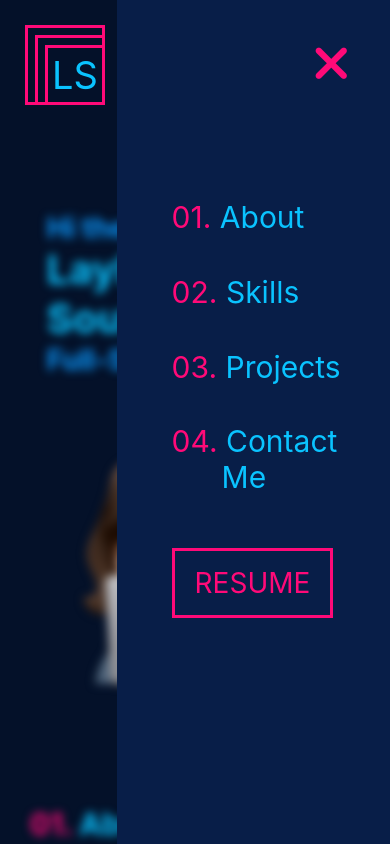
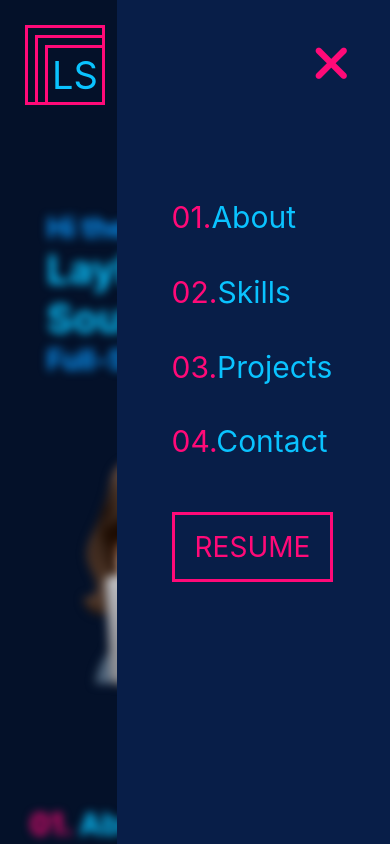
Before and after one commit to LaylaSouthcombe/Portfolio, a React (Create React App) app: page / in a window 390 px wide. Both pictures are taken after a click on the button 325 px from the left and 63 px from the top of the page. Built offline with nearby package versions, Linux system fonts and the light colour scheme.

Commit message:
fix side menu navigation

```diff
--- a/src/App.js
+++ b/src/App.js
@@ -1,7 +1,6 @@
-import React, { useState } from 'react'
-import { About, Contact, Projects, Skills } from './pages'
+import React, { useState, useRef } from 'react'
+import { About, Contact, IntroWrapper, Projects, Skills } from './pages'
 import { NavBar } from './layout'
-import memoji from './images/Memoji.png'
 import gitHubIcon from './images/icon-github.png'
 import linkedInIcon from './images/icon-linkedin.png'
 import mailIcon from './images/icon-mail.png'
@@ -17,70 +16,24 @@ import './layout/NavBar/style.css'
 function App() {
   const [bodyClass, setBodyClass] = useState("")
   const [zIndex, setzIndex] = useState("0")
-  const [square1TopPosition, setSquare1TopPosition] = useState(0)
-  const [square1LeftPosition, setSquare1LeftPosition] = useState(0)
-  const [square2TopPosition, setSquare2TopPosition] = useState(0)
-  const [square2LeftPosition, setSquare2LeftPosition] = useState(0)
-  const [square3TopPosition, setSquare3TopPosition] = useState(0)
-  const [square3LeftPosition, setSquare3LeftPosition] = useState(0)
-  const [square4TopPosition, setSquare4TopPosition] = useState(0)
-  const [square4LeftPosition, setSquare4LeftPosition] = useState(0)
-  const [mouseSquaresVisibility, setMouseSquaresVisibility] = useState("hidden")
-
-  const changeLogoSquarePositions = (e) => {
-        let targetX = e.clientX
-        let targetY = e.clientY
-        let newX = targetX
-        let newY = targetY
-          newX = targetX - 8
-          newY = targetY - 12
-        setTimeout(() => setSquare1TopPosition(newY), 50)
-        setTimeout(() => setSquare1LeftPosition(newX), 50)
-        setTimeout(() => setSquare2TopPosition(newY - 3), 100)
-        setTimeout(() => setSquare2LeftPosition(newX - 3), 100)
-        setTimeout(() => setSquare3TopPosition(newY - 6), 150)
-        setTimeout(() => setSquare3LeftPosition(newX - 6), 150)
-        setTimeout(() => setSquare4TopPosition(newY - 9), 200)
-        setTimeout(() => setSquare4LeftPosition(newX - 9), 200)
-    }
-    const hideMouseSquares = () => {
-      setMouseSquaresVisibility("hidden")
-    }
-    const showMouseSquares = () => {
-      setMouseSquaresVisibility("visible")
-    }
+  const aboutOnClickRef = useRef(null)
+  const introOnClickRef = useRef(null)
+  const skillsOnClickRef = useRef(null)
+  const projectsOnClickRef = useRef(null)
+  const contactOnClickRef = useRef(null)
 
   return (
     <div className="App" >
-      <header >
-        <NavBar setBodyClass={setBodyClass} setzIndex={setzIndex}/>
+      <header id="header">
+        <NavBar setBodyClass={setBodyClass} setzIndex={setzIndex} aboutOnClickRef={aboutOnClickRef} introOnClickRef={introOnClickRef} skillsOnClickRef={skillsOnClickRef} projectsOnClickRef={projectsOnClickRef} contactOnClickRef={contactOnClickRef}/>
       </header>
       <div className="sideLine"></div>
-      <div className={`main ${bodyClass}`}>
-        <div className="intro wrapper">
-          <div className="mouseSquares"
-          onMouseEnter={showMouseSquares}
-          onMouseMove={changeLogoSquarePositions}
-          onMouseLeave={hideMouseSquares}
-          >
-            <div className="mouseSquare1" style={{top: square1TopPosition + "px", left: square1LeftPosition + "px", visibility: mouseSquaresVisibility}}></div>
-            <div className="mouseSquare2" style={{top: square2TopPosition + "px", left: square2LeftPosition + "px", visibility: mouseSquaresVisibility}}></div>
-            <div className="mouseSquare3" style={{top: square3TopPosition + "px", left: square3LeftPosition + "px", visibility: mouseSquaresVisibility}}></div>
-            <div className="mouseSquare4" style={{top: square4TopPosition + "px", left: square4LeftPosition + "px", visibility: mouseSquaresVisibility}}></div>
-          </div>
-          <div className="introText">
-            <h2>Hi there, I'm</h2>
-            <h1>Layla Southcombe</h1>
-            <h2>Full-Stack Developer</h2>
-          </div>
-          <div className="memoji">
-            <img id="memoji" src={memoji} alt="Layla Southcombe Memoji" />
-          </div>
-        </div>
-        <About id="about"/>
-        <Skills id="skills"/>
-        <Projects id="projects"/>
-        <Contact id="contact" zIndex={zIndex}/>
+      <div className={`${bodyClass}`}>
+        <IntroWrapper innerRef={introOnClickRef}/>
+        <About innerRef={aboutOnClickRef} id="about"/>
+        <Skills innerRef={skillsOnClickRef}/>
+        <Projects innerRef={projectsOnClickRef}/>
+        <Contact innerRef={contactOnClickRef}zIndex={zIndex}/>
         <div className="bottomLogo">
                     <div className="bottomSquare1">
                     </div>
--- a/src/index.js
+++ b/src/index.js
@@ -1,6 +1,6 @@
 import React from 'react';
 import ReactDOM from 'react-dom/client';
-import { BrowserRouter } from 'react-router-dom'
+import { BrowserRouter, Routes, Route } from 'react-router-dom'
 import './index.css';
 import App from './App';
 
@@ -9,7 +9,7 @@ const root = ReactDOM.createRoot(document.getElementById('root'));
 root.render(
   <React.StrictMode>
     <BrowserRouter>
-      <App />
+      <App/>
     </BrowserRouter>
   </React.StrictMode>
 );
--- a/src/layout/NavBar/index.js
+++ b/src/layout/NavBar/index.js
@@ -1,23 +1,32 @@
 import React, { useState } from 'react'
 import { Link } from "react-scroll";
 
-const NavBar = ({setBodyClass, setzIndex}) => {
-    // const [display, setDisplay] = useState("none")
-    const [sideModalClassName, setSideModalClassName] = useState("sideModal hiddenModal")
+const NavBar = ({setBodyClass, setzIndex, aboutOnClickRef, projectsOnClickRef, skillsOnClickRef, contactOnClickRef}) => {
+    const [sideModalClassName, setSideModalClassName] = useState("sideModal")
     const [iconImg, setIconImg] = useState("fa fa-bars")
     const [iconClassName, setIconClassName] = useState("navIcon navIconBorder")
 
-    const openSideNav = (e) => {
-        e.preventDefault()
-        if (sideModalClassName === "sideModal visibleModal") {
-            // setDisplay("none");
+    const scrollEffect = (targetRef) => {
+        const headerElement = document.querySelector("header");
+        const navStyles = window.getComputedStyle(headerElement)
+        const headerMargin = parseInt(navStyles.marginTop) + parseInt(navStyles.marginBottom)
+        const y = headerElement.offsetHeight + headerMargin
+        targetRef.current.style.scrollMargin = y + "px"
+        targetRef.current.scrollIntoView({
+          behavior: 'smooth',
+          block: 'start'
+        })
+        openCloseSideNav()
+    }
+
+    const openCloseSideNav = () => {
+        if (sideModalClassName.includes("visibleModal")) {
             setSideModalClassName("sideModal hiddenModal")
             setIconImg("fa fa-bars")
             setIconClassName("navIcon navIconBorder")
             setBodyClass("visibleBody")
             setzIndex("0")
         } else {
-            // setDisplay("block");
             setSideModalClassName("sideModal visibleModal")
             setIconImg("fa-solid fa-xmark")
             setIconClassName("navIcon")
@@ -35,11 +44,11 @@ const NavBar = ({setBodyClass, setzIndex}) => {
                     <div className="square3"></div>
                     <p className="logoText">LS</p>
                 </div>
-                <ul className="navBar" id="myLinks" >
+                <ul className="navBar" id="myLinks">
                     <li><Link activeClass="active" smooth spy to="about" offset={-180}><span className="number">01.</span> About</Link></li>
                     <li><Link activeClass="active" smooth spy to="skills" offset={-180}><span className="number">02.</span> Skills</Link></li>
                     <li><Link activeClass="active" smooth spy to="projects" offset={-180}><span className="number">03.</span> Projects</Link></li>
-                    <li><Link activeClass="active" smooth spy to="contact" offset={-180}><span className="number">04.</span> Contact Me</Link></li>
+                    <li><Link activeClass="active" smooth spy to="contact" offset={-200}><span className="number">04.</span> Contact Me</Link></li>
                     <li id="topNavResumeLi"><a href="https://docdro.id/9LPsMmD" target="_blank" rel="noreferrer" id="topNavResume">RESUME</a></li>
                 </ul>
             </div>
@@ -53,16 +62,16 @@ const NavBar = ({setBodyClass, setzIndex}) => {
                     </div>
                     <p className="logoText">LS</p>
                 </div>
-                <button className={iconClassName} onClick={openSideNav}>
+                <button className={iconClassName} onClick={openCloseSideNav}>
                     <i className={iconImg}></i>
                 </button>
             </div>
             <div className={sideModalClassName}>
-                <ul className="sideNavBar" >
-                    <li><Link activeClass="active" smooth spy to="about" offset={-200}><span className="number">01.</span> About</Link></li>
-                    <li><Link activeClass="active" smooth spy to="skills" offset={-230}><span className="number">02.</span> Skills</Link></li>
-                    <li><Link activeClass="active" smooth spy to="projects" offset={-320}><span className="number">03.</span> Projects</Link></li>
-                    <li><Link activeClass="active" smooth spy to="contact" offset={-420}><span className="number">04.</span> Contact <span className="me">Me</span></Link></li>
+                <ul className="sideNavBar">
+                    <li onClick={() => scrollEffect(aboutOnClickRef)}><span className="number">01.</span>About</li>
+                    <li onClick={() => scrollEffect(skillsOnClickRef)}><span className="number">02.</span>Skills</li>
+                    <li onClick={() => scrollEffect(projectsOnClickRef)}><span className="number">03.</span>Projects</li>
+                    <li onClick={() => scrollEffect(contactOnClickRef)}><span className="number">04.</span>Contact</li>
                     <li><a href="https://docdro.id/9LPsMmD" target="_blank" rel="noreferrer" id="sideBarResume">RESUME</a></li>
                 </ul>
             </div>
--- a/src/layout/NavBar/style.css
+++ b/src/layout/NavBar/style.css
@@ -87,14 +87,17 @@ header {
     background-color: #081e48;
     width: 70%;
     z-index: 9998;
+    display: none;
 }
 .visibleModal{
-    animation: modalAppear 300ms ease-in-out forwards;
+    animation: modalAppear 400ms ease-in-out forwards;
     transform-origin: top center;
+    display: block;
 }
 .hiddenModal {
-    animation: modalDisappear 300ms ease-in-out forwards;
+    animation: modalDisappear 400ms ease-in-out forwards;
     transform-origin: top center;
+    display: block;
 }
 @keyframes modalAppear {
     0% {
--- a/src/pages/About/index.js
+++ b/src/pages/About/index.js
@@ -2,11 +2,9 @@ import React from 'react'
 import headshot from '../../images/headshot.png'
 import './style.css';
 
-
-
-const About = () => {
+const About = ({innerRef}) => {
     return(
-       <div className="sectionDiv" id="about">
+       <div className="sectionDiv" id="about" ref={innerRef}>
             <div className="aboutTitle">
                 <h2><span className="number">01.</span> About Me</h2>
                 <div className="lineType1 line"></div>
--- a/src/pages/Contact/index.js
+++ b/src/pages/Contact/index.js
@@ -1,8 +1,8 @@
 import React from 'react'
 
-const Contact = ({zIndex}) => {
+const Contact = ({zIndex, innerRef}) => {
     return (
-       <div className="sectionDiv" id="contact">
+       <div className="sectionDiv" id="contact" ref={innerRef}>
             <div className="contactTitle">
                 <div className="lineType2 line"></div>
                 <h2><span className="number">04.</span> Get In Touch</h2>
--- /dev/null
+++ b/src/pages/IntroWrapper/index.js
@@ -0,0 +1,65 @@
+import React, {useState} from 'react'
+import memoji from '../../images/Memoji.png'
+
+const IntroWrapper = ({innerRef}) => {
+
+    const [square1TopPosition, setSquare1TopPosition] = useState(0)
+    const [square1LeftPosition, setSquare1LeftPosition] = useState(0)
+    const [square2TopPosition, setSquare2TopPosition] = useState(0)
+    const [square2LeftPosition, setSquare2LeftPosition] = useState(0)
+    const [square3TopPosition, setSquare3TopPosition] = useState(0)
+    const [square3LeftPosition, setSquare3LeftPosition] = useState(0)
+    const [square4TopPosition, setSquare4TopPosition] = useState(0)
+    const [square4LeftPosition, setSquare4LeftPosition] = useState(0)
+    const [mouseSquaresVisibility, setMouseSquaresVisibility] = useState("hidden")
+
+    const changeLogoSquarePositions = (e) => {
+          let targetX = e.clientX
+          let targetY = e.clientY
+          let newX = targetX
+          let newY = targetY
+            newX = targetX - 8
+            newY = targetY - 12
+          setTimeout(() => setSquare1TopPosition(newY), 50)
+          setTimeout(() => setSquare1LeftPosition(newX), 50)
+          setTimeout(() => setSquare2TopPosition(newY - 3), 100)
+          setTimeout(() => setSquare2LeftPosition(newX - 3), 100)
+          setTimeout(() => setSquare3TopPosition(newY - 6), 150)
+          setTimeout(() => setSquare3LeftPosition(newX - 6), 150)
+          setTimeout(() => setSquare4TopPosition(newY - 9), 200)
+          setTimeout(() => setSquare4LeftPosition(newX - 9), 200)
+      }
+      const hideMouseSquares = () => {
+        setMouseSquaresVisibility("hidden")
+      }
+      const showMouseSquares = () => {
+        setMouseSquaresVisibility("visible")
+      }
+
+    return (
+        <>
+        <div className="intro wrapper" id="intro" ref={innerRef}>
+            <div className="mouseSquares"
+            onMouseEnter={showMouseSquares}
+            onMouseMove={changeLogoSquarePositions}
+            onMouseLeave={hideMouseSquares}
+            >
+              <div className="mouseSquare1" style={{top: square1TopPosition + "px", left: square1LeftPosition + "px", visibility: mouseSquaresVisibility}}></div>
+              <div className="mouseSquare2" style={{top: square2TopPosition + "px", left: square2LeftPosition + "px", visibility: mouseSquaresVisibility}}></div>
+              <div className="mouseSquare3" style={{top: square3TopPosition + "px", left: square3LeftPosition + "px", visibility: mouseSquaresVisibility}}></div>
+              <div className="mouseSquare4" style={{top: square4TopPosition + "px", left: square4LeftPosition + "px", visibility: mouseSquaresVisibility}}></div>
+            </div>
+            <div className="introText">
+              <h2>Hi there, I'm</h2>
+              <h1>Layla Southcombe</h1>
+              <h2>Full-Stack Developer</h2>
+            </div>
+            <div className="memoji">
+              <img id="memoji" src={memoji} alt="Layla Southcombe Memoji" />
+            </div>
+          </div>
+        </>
+    )
+}
+
+export default IntroWrapper
--- a/src/pages/Projects/index.js
+++ b/src/pages/Projects/index.js
@@ -5,14 +5,14 @@ import sooki from '../../images/sooki.png'
 import dumbfounded from '../../images/dumbfounded.png'
 import indee from '../../images/indee.png'
 
-const Projects = () => {
+const Projects = ({innerRef}) => {
     const projects = [
         { id: 1, appType: "Trivia Game", projectName: "Dumbfounded", summary: "Test your knowledge with this fun trivia game! Play multiplayer either locally or online, or single player to try get a  highscore", technologies: ["HTML", "CSS",  "React", "Redux", "axios", "JavaScript", "Jest", "Socket.io", "PostgreSQL"], github: [{ linkFor: "Backend", link: "https://github.com/Gioele-M/lap3_quiz_project_server"}, { linkFor: "Frontend", link: "https://github.com/Gioele-M/lap3_quiz_project_client"}], deploy: "https://dumbfounded.netlify.app/", img: dumbfounded},
         { id: 2, appType: "Habit Tracker", projectName: "Indee", summary: "This app aims to help people live more independently through tracking habits which can be viewed by a carer/guardian also", technologies: ["HTML", "CSS", "JavaScript", "Node.js", "Express", "PostgreSQL", "Heroku", "Bcrypt", "Chart.js", "Docker"], github: [{ linkFor: "Backend", link: "https://github.com/LaylaSouthcombe/Indee_backend"}, { linkFor: "Frontend", link: "https://github.com/LaylaSouthcombe/Indee_frontend"}], deploy: "https://indee.netlify.app/", img: indee},
         { id: 3, appType: "Meal Planner Site", projectName: "Sooki", summary: "A site to generate a random meal plan that takes in your dietary requirements and budget, and can generate a shopping list for you (mobile first)", technologies: ["HTML", "CSS",  "React", "Redux", "axios", "JavaScript", "Jest", "Python", "PyMongo", "Django", "pytest", "PostgreSQL", "Bcrypt"], github: [{ linkFor: "Backend", link: "https://github.com/LaylaSouthcombe/meal_planner_backend"}, { linkFor: "Frontend", link: "https://github.com/LaylaSouthcombe/meal_planner_frontend"}], deploy: "https://digerati-meal-planner.netlify.app/", img: sooki}
     ]
     return(
-        <div className="sectionDiv" id="projects">
+        <div className="sectionDiv" id="projects" ref={innerRef}>
             <div className="projectsTitle">
                 <h2><span className="number">03.</span> Projects I've Built</h2>
                 <div className="lineType1 line"></div>
--- a/src/pages/Skills/index.js
+++ b/src/pages/Skills/index.js
@@ -15,9 +15,9 @@ import postgresIcon from '../../images/postgresql.png'
 
 
 
-const Skills = () => {
+const Skills = ({innerRef}) => {
     return(
-       <div className="sectionDiv" id="skills">
+       <div className="sectionDiv" id="skills" ref={innerRef}>
             <div className="skillsTitle">
                 <div className="lineType2 line"></div>
                 <h2><span className="number">02.</span> Technologies <br/><span className="lineSplit">I Work With</span></h2>
--- a/src/pages/index.js
+++ b/src/pages/index.js
@@ -2,3 +2,4 @@ export { default as About} from './About'
 export { default as Contact} from './Contact'
 export { default as Projects} from './Projects'
 export { default as Skills} from './Skills'
+export { default as IntroWrapper} from './IntroWrapper'
```
Also changed, not shown: 1 other file (tests, documents, lock files or other folders).
